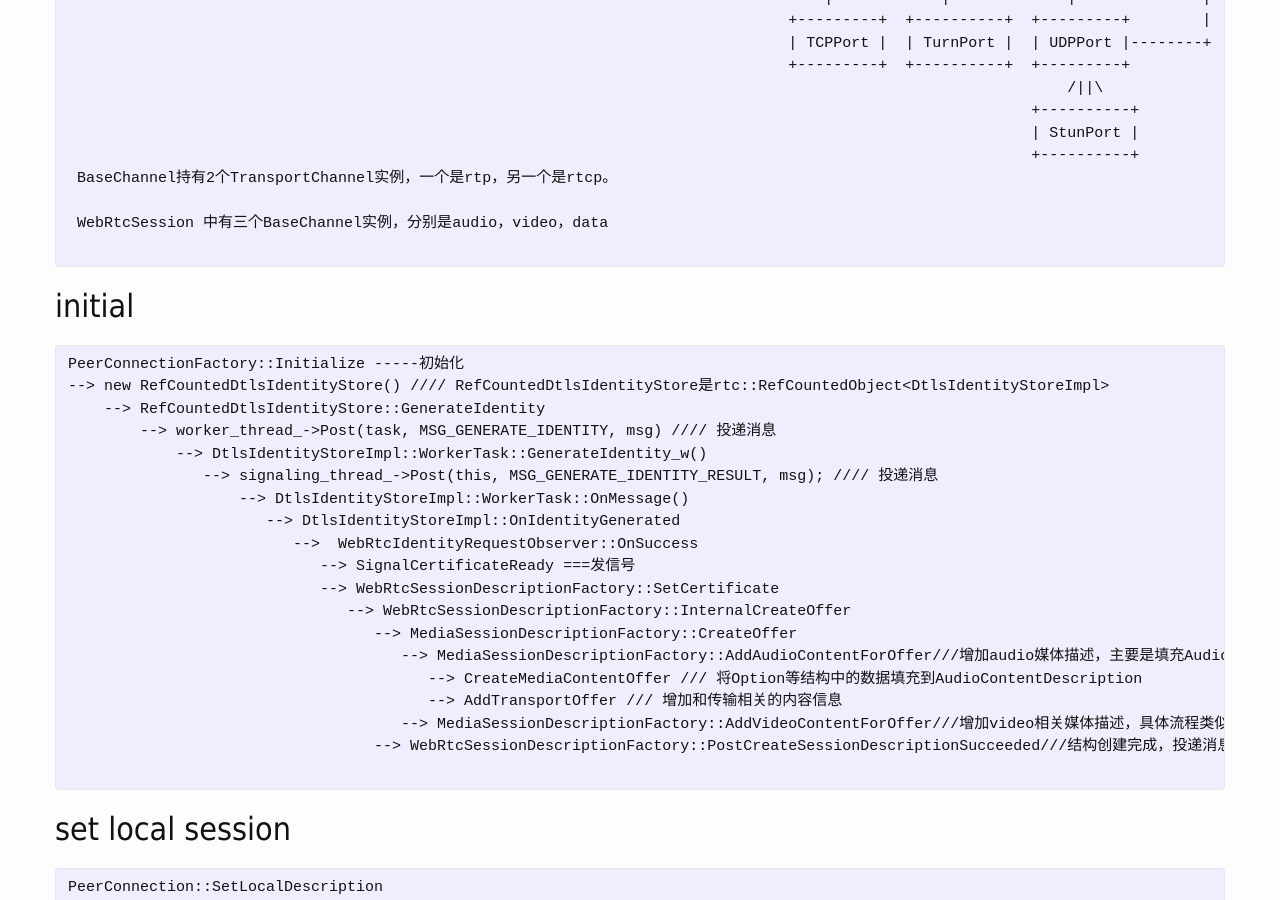
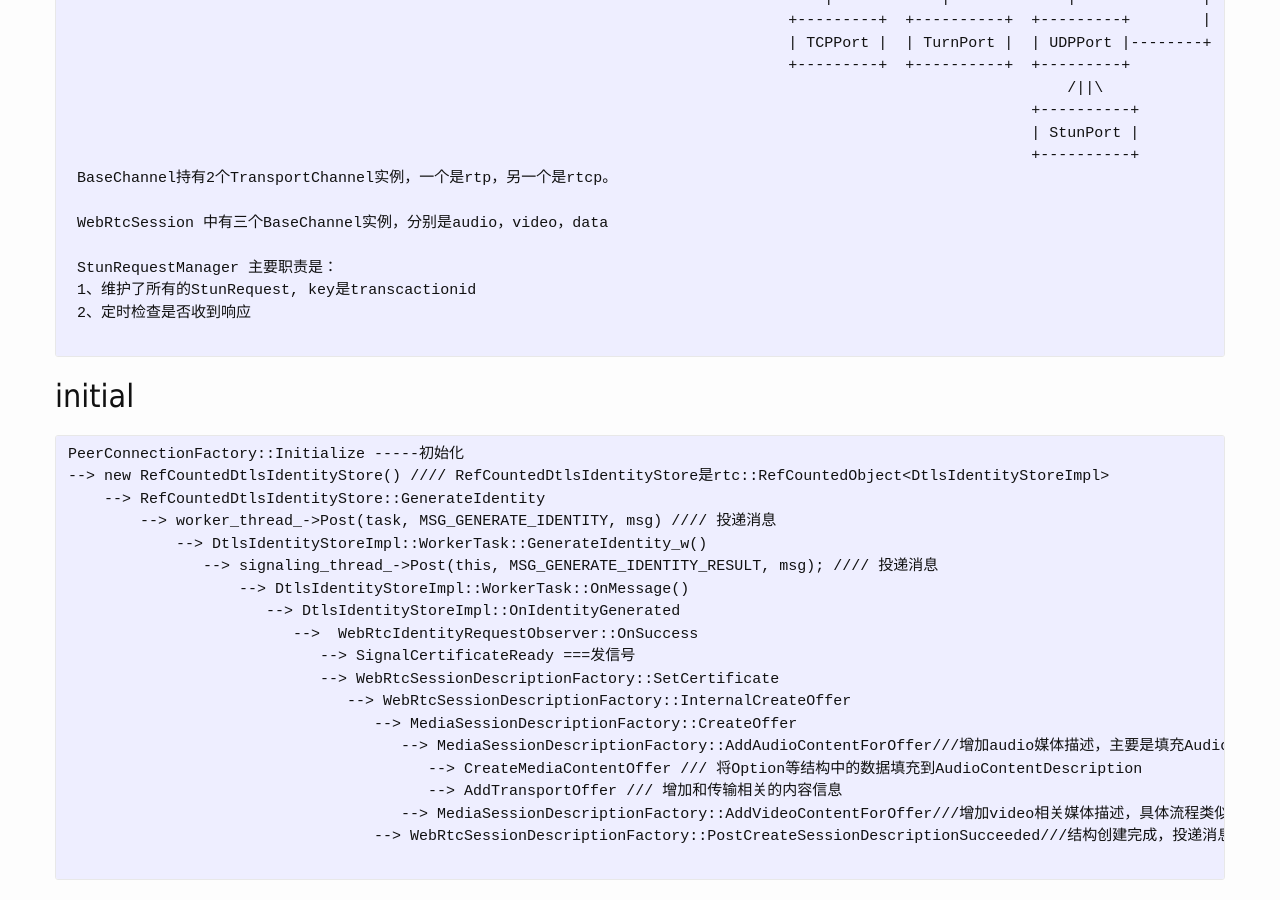
Before and after one commit to haska1025/haska1025.github.io, a Jekyll site: the page built from _posts/2019-01-21-create_offer.md, in a window 1280 px wide and 900 px high, scrolled down 1393 px. Built offline with Jekyll 4.4.1, drawn with Linux system fonts in a browser that asks for light colours; our own code applies the rules of GitHub Pages for plain Markdown files.

Commit message:
Update 2019-01-21-create_offer.md

````diff
--- a/_posts/2019-01-21-create_offer.md
+++ b/_posts/2019-01-21-create_offer.md
@@ -61,6 +61,10 @@
  BaseChannel持有2个TransportChannel实例，一个是rtp，另一个是rtcp。
 
  WebRtcSession 中有三个BaseChannel实例，分别是audio，video，data
+
+ StunRequestManager 主要职责是：
+ 1、维护了所有的StunRequest, key是transcactionid
+ 2、定时检查是否收到响应
 
 ```
 
````
